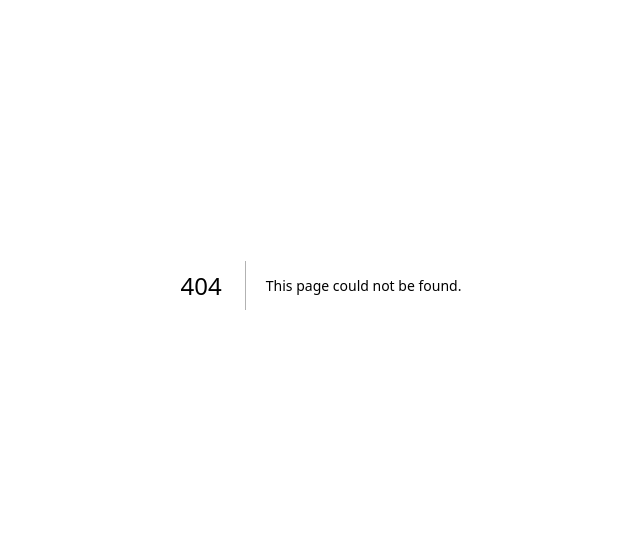
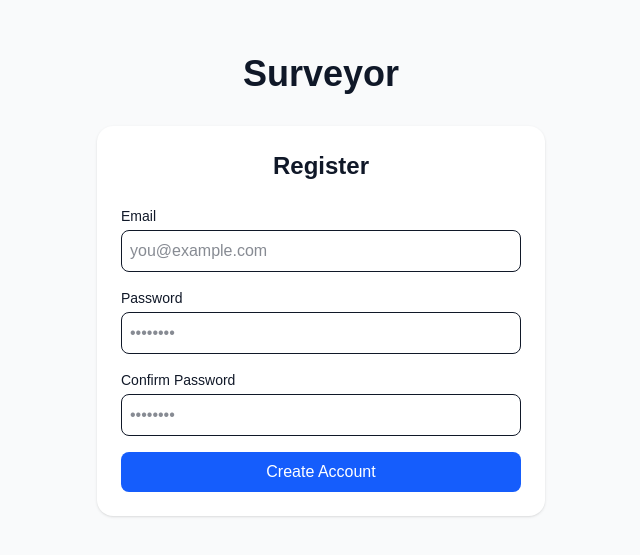
Before and after one commit to SaulNunez/surveyor-frontend, a Next.js app: page /register in a window 1280 px wide. Before the commit this address had no page. Shown: the part 115-670 px from the top of the page, without its empty margins (319-959 px from the left). Built offline with nearby package versions, Linux system fonts and the light colour scheme.

Commit message:
Pages to login and register to platform

```diff
--- /dev/null
+++ b/app/login/page.tsx
@@ -0,0 +1,54 @@
+import React, { useState } from "react";
+
+export default function LoginPage() {
+  const [email, setEmail] = useState("");
+  const [password, setPassword] = useState("");
+
+  const handleLogin = (e) => {
+    e.preventDefault();
+    console.log("Login with:", { email, password });
+    alert("Logged in! Check console for credentials.");
+  };
+
+  return (
+    <div className="min-h-screen flex flex-col items-center justify-center bg-gray-50 dark:bg-gray-900 text-gray-900 dark:text-gray-100 p-6">
+      <h1 className="text-4xl font-bold mb-8">Surveyor</h1>
+
+      <div className="w-full max-w-md p-6 bg-white dark:bg-gray-800 rounded-2xl shadow">
+        <h2 className="text-2xl font-semibold mb-6 text-center">Login</h2>
+        <form onSubmit={handleLogin} className="space-y-4">
+          <div>
+            <label className="block mb-1 text-sm font-medium">Email</label>
+            <input
+              type="email"
+              value={email}
+              onChange={(e) => setEmail(e.target.value)}
+              required
+              className="w-full p-2 border rounded-lg dark:bg-gray-700 dark:border-gray-600"
+              placeholder="you@example.com"
+            />
+          </div>
+
+          <div>
+            <label className="block mb-1 text-sm font-medium">Password</label>
+            <input
+              type="password"
+              value={password}
+              onChange={(e) => setPassword(e.target.value)}
+              required
+              className="w-full p-2 border rounded-lg dark:bg-gray-700 dark:border-gray-600"
+              placeholder="••••••••"
+            />
+          </div>
+
+          <button
+            type="submit"
+            className="w-full px-4 py-2 bg-blue-600 text-white rounded-lg hover:bg-blue-700"
+          >
+            Sign In
+          </button>
+        </form>
+      </div>
+    </div>
+  );
+}
--- /dev/null
+++ b/app/register/page.tsx
@@ -0,0 +1,71 @@
+import React, { FormHTMLAttributes, useState } from "react";
+
+export default function RegisterPage() {
+  const [email, setEmail] = useState("");
+  const [password, setPassword] = useState("");
+  const [confirmPassword, setConfirmPassword] = useState("");
+
+  const handleRegister = (e) => {
+    e.preventDefault();
+    if (password !== confirmPassword) {
+      alert("Passwords do not match!");
+      return;
+    }
+    console.log("Register with:", { email, password });
+    alert("Registered! Check console for credentials.");
+  };
+
+  return (
+    <div className="min-h-screen flex flex-col items-center justify-center bg-gray-50 dark:bg-gray-900 text-gray-900 dark:text-gray-100 p-6">
+      <h1 className="text-4xl font-bold mb-8">Surveyor</h1>
+
+      <div className="w-full max-w-md p-6 bg-white dark:bg-gray-800 rounded-2xl shadow">
+        <h2 className="text-2xl font-semibold mb-6 text-center">Register</h2>
+        <form onSubmit={handleRegister} className="space-y-4">
+          <div>
+            <label className="block mb-1 text-sm font-medium">Email</label>
+            <input
+              type="email"
+              value={email}
+              onChange={(e) => setEmail(e.target.value)}
+              required
+              className="w-full p-2 border rounded-lg dark:bg-gray-700 dark:border-gray-600"
+              placeholder="you@example.com"
+            />
+          </div>
+
+          <div>
+            <label className="block mb-1 text-sm font-medium">Password</label>
+            <input
+              type="password"
+              value={password}
+              onChange={(e) => setPassword(e.target.value)}
+              required
+              className="w-full p-2 border rounded-lg dark:bg-gray-700 dark:border-gray-600"
+              placeholder="••••••••"
+            />
+          </div>
+
+          <div>
+            <label className="block mb-1 text-sm font-medium">Confirm Password</label>
+            <input
+              type="password"
+              value={confirmPassword}
+              onChange={(e) => setConfirmPassword(e.target.value)}
+              required
+              className="w-full p-2 border rounded-lg dark:bg-gray-700 dark:border-gray-600"
+              placeholder="••••••••"
+            />
+          </div>
+
+          <button
+            type="submit"
+            className="w-full px-4 py-2 bg-blue-600 text-white rounded-lg hover:bg-blue-700"
+          >
+            Create Account
+          </button>
+        </form>
+      </div>
+    </div>
+  );
+}
```
